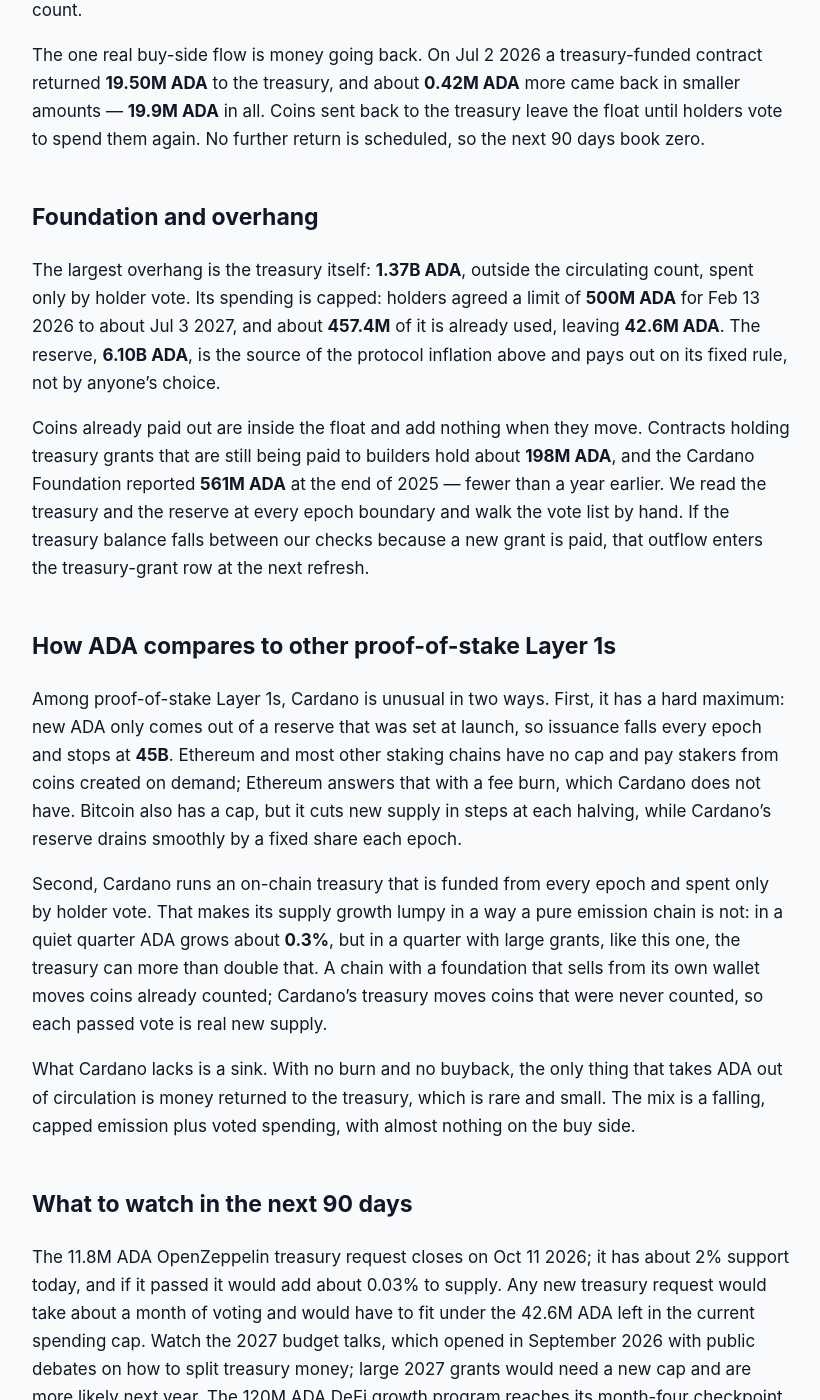
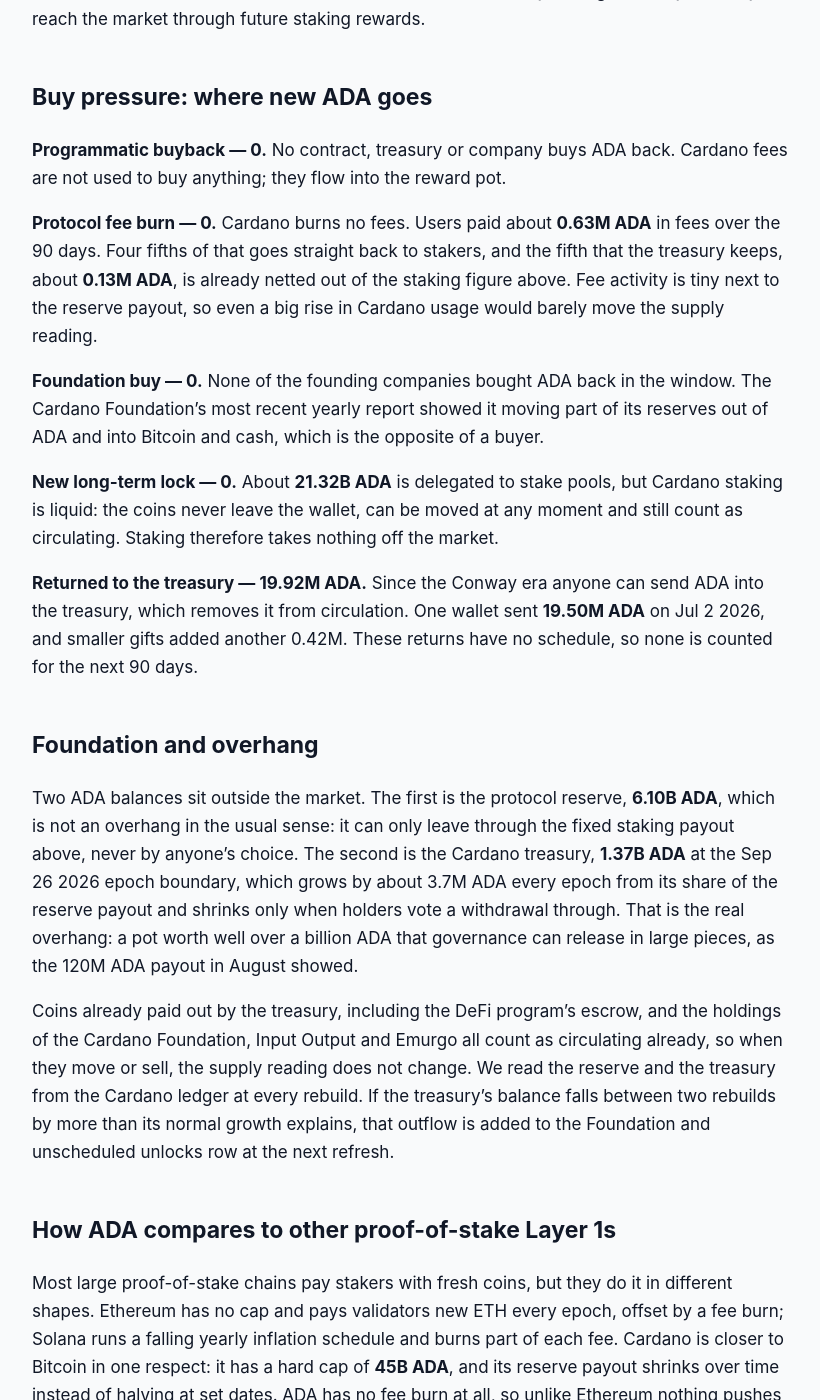
Before and after one commit to jeevansongmy-spec/mrnasdog-articles, a Jekyll site: the page built from crypto/ada-pressure-framework.md, in a window 1280 px wide and 1400 px high, scrolled down 1616 px. Shown: the whole window, without its empty margins (228-1048 px from the left). Built offline with Jekyll 4.4.1, drawn with Linux system fonts in a browser that asks for light colours; some of the changed text lies outside the part shown.

Commit message:
publish: crypto/ada-pressure-framework

```diff
--- a/crypto/ada-pressure-framework.md
+++ b/crypto/ada-pressure-framework.md
@@ -1,6 +1,6 @@
 ---
-title:         "ADA Inflation Analysis · September 2026 · Supply was growing · trend cooling"
-description:   "ADA supply grew 0.74% in 90 days: 112.6M ADA of reserve rewards plus 184.2M of voted treasury grants, less 19.9M returned. Next 90 days about +0.30%, no burn."
+title:         "ADA Inflation Analysis · October 2026 · Supply was growing · trend cooling"
+description:   "ADA supply grew +0.74% in 90 days: 112.6M ADA of staking rewards plus 184.2M of voted treasury payouts, less 19.92M returned. About +0.30% next, no fee burn."
 canonical_url: "https://mrnasdog.com/research/ada/inflation"
 tags:          ["crypto", "ada", "cardano", "layer1"]
 published:     true
@@ -8,52 +8,64 @@ published:     true
 
 *Originally published at [https://mrnasdog.com/research/ada/inflation](https://mrnasdog.com/research/ada/inflation)*
 
-# ADA Inflation Analysis · September 2026 · Supply was growing · trend cooling
+# ADA Inflation Analysis · October 2026 · Supply was growing · trend cooling
 
-**Cardano (ADA) supply grew about 0.74% in the last 90 days** and is on track to grow about **0.30%** in the next 90. Two flows did the work: the protocol reserve paid **112.6M ADA** to stakers, and holder-voted treasury grants released **184.2M ADA**, while **19.9M ADA** was sent back to the treasury. Nothing vests, nothing is burned, and ADA can never pass its **45B** maximum.
+**ADA** supply grew **+0.74%** over the last 90 days and is projected to grow about **+0.30%** over the next 90. Two flows put new ADA on the market: **112.6M ADA** of staking rewards released from the Cardano reserve, and **184.2M ADA** of treasury withdrawals that Cardano holders voted through. Against that, **19.92M ADA** was sent back into the treasury and nothing was burned. The monitor reads **+0.79%**, so the two readings agree, and the whole supply can never pass the **45B ADA** cap.
 
 ## The verdict, in one paragraph
 
-Between Jun 28 2026 and Sep 26 2026 — the last 18 five-day epochs — Cardano added **296.8M ADA** of new circulating supply and took back **19.9M ADA**, a net of **276.9M ADA**, or **+0.74%** of the **37.54B ADA** in circulation. Our inflation monitor reads **+0.77%** for the same 90 days, a gap of **0.03** percentage points — well inside the half-point tolerance, so no warning chip is needed. For the next 90 days we book only the reserve rewards, **+0.30%**, because no treasury grant is close to passing. ADA is a slowly inflating proof-of-stake coin whose supply growth doubles in any quarter the treasury pays out.
+Over the 18 Cardano epochs from Jun 28 to Sep 26 2026, the ADA float — every coin outside the protocol reserve and the on-chain treasury — rose by **276.9M ADA**, a net **+0.74%** of the **37.54B ADA** in circulation. The monitor, which reads supply from a market data feed, shows **+0.79%** for the same 90 days; the gap is **0.05 percentage points**, well inside the 0.5-point line, so no warning chip is shown. More than half of the last quarter's new ADA came from one-off treasury spending rather than from staking, which is why the forward reading drops to **+0.30%** once no new treasury payouts are counted. In one line: **Cardano is a slow-emission proof-of-stake chain whose inflation jumps when the treasury spends**.
 
 ## Sell pressure: where new ADA comes from
 
-Protocol inflation is the steady flow. Cardano started with a fixed **45B ADA**, and the part not handed out at launch sits in a protocol reserve. Every epoch the reserve releases 0.3% of what it holds, scaled by how many blocks were made. A fifth of that goes straight to the treasury, and the part that cannot be paid — because not all ADA is staked and many pools are small — goes back into the reserve. What reaches pools and delegators came to **112.6M ADA** in 90 days, about **6.26M ADA** per epoch. That flow eases a little each epoch as the reserve shrinks: about 6.4M early in the window, about 6.1M now. The reserve still holds **6.10B ADA**, so this row keeps running for many years at a falling rate.
+**Protocol inflation — 112.6M ADA.** Cardano started with 45B ADA, but only part was handed out at launch; the rest sits in a protocol reserve that is paid out slowly through staking. Every five-day epoch the Cardano protocol takes **0.3%** of what is left in the reserve, adds the fees users paid, and splits the pot: a fifth goes to the treasury and the rest goes to stake pools and the people who delegate to them. Rewards that cannot be paid, for example to pools that miss blocks or are over-full, go back to the reserve. Over the window the reserve fell from **6.28B** to **6.10B ADA**, a release of **179.4M ADA**. The treasury kept **66.8M ADA** of it, and stakers received **112.6M ADA** of new coins, about 1.25M a day. Because the payout is a share of a shrinking reserve, Cardano issuance falls a little every epoch; the next 90 days are booked at the same **112.6M ADA**.
 
-Vesting unlocks are **zero** and will stay zero. The 2017 sale and the allocations to the founding groups were all handed out at launch; every ADA outside the circulating count sits in either the reserve or the treasury, and the two together match the gap exactly.
+**Vesting unlocks — 0.** ADA has no vesting schedule. The public sale and the founding allocations were all distributed in 2017. Today the only ADA outside circulation is the reserve and the treasury, and those two together match the gap between circulating and total supply exactly, so there is no hidden locked pile waiting for a cliff.
 
-Treasury grants were the bigger flow this window: **184.2M ADA** left the on-chain treasury after holder votes. The largest was **120M ADA** on Aug 17 2026 for a 12-month DeFi growth program; **25.4M ADA** went to Intersect, **18.3M ADA** to core infrastructure work on Jul 3 2026, and the rest to wallets, node software and other tools. Once the treasury pays, those coins count as circulating, even while they wait in contracts that release money step by step. For the next 90 days we book **zero** here: the only live request, **11.8M ADA**, has about 2% support against the two-thirds it needs.
+**Foundation and unscheduled unlocks — 184.2M ADA.** The Cardano treasury is a pot on the ledger itself, and since on-chain governance began it only pays out when delegated representatives and the constitutional committee vote yes. Fifteen treasury withdrawals were enacted between Jul 3 and Aug 17 2026, worth **184.2M ADA**. The largest, **120M ADA** on Aug 17 2026, funds a 12-month DeFi growth program; the others paid for core node and research work, Hydra, Mithril, developer tools, hardware wallet support, a wallet team and Intersect's governance work. Once a withdrawal is enacted the coins leave the treasury and join the circulating float, even if the receiving contract pays them out slowly — so this is real new sell pressure for ADA. Nothing is booked for the next 90 days: the only open request (**11.8M ADA**) has under 3% of the representatives' voting power behind it, and only **42.6M ADA** remains under the spending cap holders agreed for the period ending around Jul 3 2027.
 
-Long-term locks and bankruptcy releases are **zero**. No estate, trustee or time-lock holds ADA waiting to be released.
+**Long-term locked or bankruptcy — 0.** No estate, trustee or long-term lock is paying out ADA. Unclaimed launch vouchers were moved back into the reserve years ago, so they can only reach the market through future staking rewards.
 
 ## Buy pressure: where new ADA goes
 
-Cardano has no buyback and no fee burn, so the usual buy rows are **zero**. Transaction fees are not destroyed: they join the epoch reward pot, most flows back to stakers, and a fifth goes to the treasury — about **0.13M ADA** this window, already netted inside the reserve row. No foundation or company bought ADA for the network this window. Staking removes nothing either: about **21.4B ADA** is staked, but staked ADA has no lock and stays inside the circulating count.
+**Programmatic buyback — 0.** No contract, treasury or company buys ADA back. Cardano fees are not used to buy anything; they flow into the reward pot.
 
-The one real buy-side flow is money going back. On Jul 2 2026 a treasury-funded contract returned **19.50M ADA** to the treasury, and about **0.42M ADA** more came back in smaller amounts — **19.9M ADA** in all. Coins sent back to the treasury leave the float until holders vote to spend them again. No further return is scheduled, so the next 90 days book zero.
+**Protocol fee burn — 0.** Cardano burns no fees. Users paid about **0.63M ADA** in fees over the 90 days. Four fifths of that goes straight back to stakers, and the fifth that the treasury keeps, about **0.13M ADA**, is already netted out of the staking figure above. Fee activity is tiny next to the reserve payout, so even a big rise in Cardano usage would barely move the supply reading.
+
+**Foundation buy — 0.** None of the founding companies bought ADA back in the window. The Cardano Foundation's most recent yearly report showed it moving part of its reserves out of ADA and into Bitcoin and cash, which is the opposite of a buyer.
+
+**New long-term lock — 0.** About **21.32B ADA** is delegated to stake pools, but Cardano staking is liquid: the coins never leave the wallet, can be moved at any moment and still count as circulating. Staking therefore takes nothing off the market.
+
+**Returned to the treasury — 19.92M ADA.** Since the Conway era anyone can send ADA into the treasury, which removes it from circulation. One wallet sent **19.50M ADA** on Jul 2 2026, and smaller gifts added another 0.42M. These returns have no schedule, so none is counted for the next 90 days.
 
 ## Foundation and overhang
 
-The largest overhang is the treasury itself: **1.37B ADA**, outside the circulating count, spent only by holder vote. Its spending is capped: holders agreed a limit of **500M ADA** for Feb 13 2026 to about Jul 3 2027, and about **457.4M** of it is already used, leaving **42.6M ADA**. The reserve, **6.10B ADA**, is the source of the protocol inflation above and pays out on its fixed rule, not by anyone's choice.
+Two ADA balances sit outside the market. The first is the protocol reserve, **6.10B ADA**, which is not an overhang in the usual sense: it can only leave through the fixed staking payout above, never by anyone's choice. The second is the Cardano treasury, **1.37B ADA** at the Sep 26 2026 epoch boundary, which grows by about 3.7M ADA every epoch from its share of the reserve payout and shrinks only when holders vote a withdrawal through. That is the real overhang: a pot worth well over a billion ADA that governance can release in large pieces, as the 120M ADA payout in August showed.
 
-Coins already paid out are inside the float and add nothing when they move. Contracts holding treasury grants that are still being paid to builders hold about **198M ADA**, and the Cardano Foundation reported **561M ADA** at the end of 2025 — fewer than a year earlier. We read the treasury and the reserve at every epoch boundary and walk the vote list by hand. If the treasury balance falls between our checks because a new grant is paid, that outflow enters the treasury-grant row at the next refresh.
+Coins already paid out by the treasury, including the DeFi program's escrow, and the holdings of the Cardano Foundation, Input Output and Emurgo all count as circulating already, so when they move or sell, the supply reading does not change. We read the reserve and the treasury from the Cardano ledger at every rebuild. If the treasury's balance falls between two rebuilds by more than its normal growth explains, that outflow is added to the Foundation and unscheduled unlocks row at the next refresh.
 
 ## How ADA compares to other proof-of-stake Layer 1s
 
-Among proof-of-stake Layer 1s, Cardano is unusual in two ways. First, it has a hard maximum: new ADA only comes out of a reserve that was set at launch, so issuance falls every epoch and stops at **45B**. Ethereum and most other staking chains have no cap and pay stakers from coins created on demand; Ethereum answers that with a fee burn, which Cardano does not have. Bitcoin also has a cap, but it cuts new supply in steps at each halving, while Cardano's reserve drains smoothly by a fixed share each epoch.
+Most large proof-of-stake chains pay stakers with fresh coins, but they do it in different shapes. Ethereum has no cap and pays validators new ETH every epoch, offset by a fee burn; Solana runs a falling yearly inflation schedule and burns part of each fee. Cardano is closer to Bitcoin in one respect: it has a hard cap of **45B ADA**, and its reserve payout shrinks over time instead of halving at set dates. ADA has no fee burn at all, so unlike Ethereum nothing pushes back against issuance when the network is busy.
 
-Second, Cardano runs an on-chain treasury that is funded from every epoch and spent only by holder vote. That makes its supply growth lumpy in a way a pure emission chain is not: in a quiet quarter ADA grows about **0.3%**, but in a quarter with large grants, like this one, the treasury can more than double that. A chain with a foundation that sells from its own wallet moves coins already counted; Cardano's treasury moves coins that were never counted, so each passed vote is real new supply.
+What sets Cardano apart is its on-chain treasury. Many chains hold a community fund in a foundation wallet that the market already counts as circulating; Cardano keeps **1.37B ADA** inside the ledger, outside the float, and every withdrawal is a vote. That makes the treasury the swing factor in ADA inflation: in a quarter with no payouts, net supply growth is about **0.30%**; in the quarter just ended, voted payouts more than doubled it to **0.74%**.
 
-What Cardano lacks is a sink. With no burn and no buyback, the only thing that takes ADA out of circulation is money returned to the treasury, which is rare and small. The mix is a falling, capped emission plus voted spending, with almost nothing on the buy side.
+Compared with exchange tokens or DeFi tokens that run buybacks, ADA has no buyer built into the protocol. Supply only leaves the market when someone chooses to send coins back to the treasury, as one large holder did in July.
 
 ## What to watch in the next 90 days
 
-The 11.8M ADA OpenZeppelin treasury request closes on Oct 11 2026; it has about 2% support today, and if it passed it would add about 0.03% to supply. Any new treasury request would take about a month of voting and would have to fit under the 42.6M ADA left in the current spending cap. Watch the 2027 budget talks, which opened in September 2026 with public debates on how to split treasury money; large 2027 grants would need a new cap and are more likely next year. The 120M ADA DeFi growth program reaches its month-four checkpoint around mid-December 2026: about 90M ADA of it is held back until its overseers approve the next stage, and if they do not, that money is due back in the treasury within 30 days, which would take it out of circulation. The next hard fork, which opens the Dijkstra era, has an early window of Dec 5 2026 to Jan 4 2027; nothing announced changes the reserve rate. A proposal to raise the target number of stake pools from 500 to 1,000 is being polled; it would change who earns rewards, not how many are paid.
+**Oct 11 2026** — the vote on the **11.8M ADA** OpenZeppelin request closes; it is failing badly today, but a late swing would add that amount to sell pressure.
+
+**About mid-Dec 2026** — the four-month review of the **120M ADA** DeFi growth program. If its reviewers do not approve the next phase, roughly **90M ADA** is meant to go back to the treasury, which would take it off the market.
+
+**Dec 5 2026 to Jan 4 2027** — the stated window for the Dijkstra hard fork, Cardano's next big throughput upgrade. No change to the 0.3% reserve payout or the treasury's fifth has been announced with it; any such change would move the staking row.
+
+**Any new treasury request** — only 42.6M ADA is left under the agreed spending cap until mid-2027, so a large new payout would most likely need holders to agree a higher cap first.
 
 ## Summary
 
-ADA supply grew **0.74%** in the last 90 days: **112.6M ADA** of reserve rewards plus **184.2M ADA** of voted treasury grants, less **19.9M ADA** returned to the treasury. The next 90 days look like **+0.30%**, because the reserve keeps paying and no grant is close to passing. The key risk is the treasury: **1.37B ADA** sits outside the float and every passed vote adds to supply, though the current cap leaves only 42.6M ADA until mid-2027. Supply can never pass **45B ADA**, and nothing is burned.
+ADA supply grew **+0.74%** over the last 90 days, from **112.6M ADA** of staking rewards and **184.2M ADA** of voted treasury withdrawals, less **19.92M ADA** returned to the treasury. With no new payouts approved, the next 90 days point to about **+0.30%**, driven by staking alone. The main risk is the **1.37B ADA** Cardano treasury, which holders can release in large votes; the ceiling is the hard cap of **45B ADA**, with **6.10B** still in the reserve.
 
 ---
 
-*MrNasdog Pressure Framework analysis of ADA, Metric 1 — Inflation. Data + explanation only. Not financial advice. Checked Sep 29 2026.*
+*MrNasdog Pressure Framework analysis of ADA, Metric 1 — Inflation. Data + explanation only. Not financial advice. Checked Oct 1 2026.*
```
